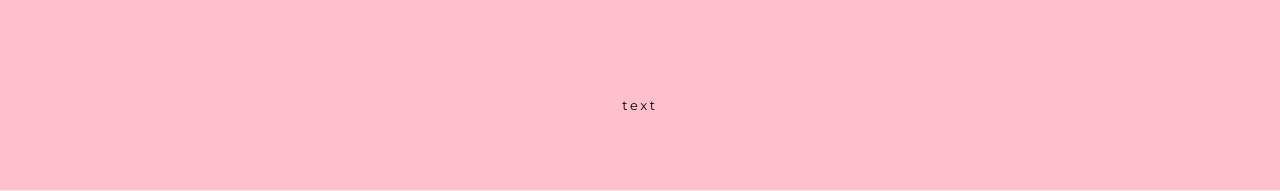
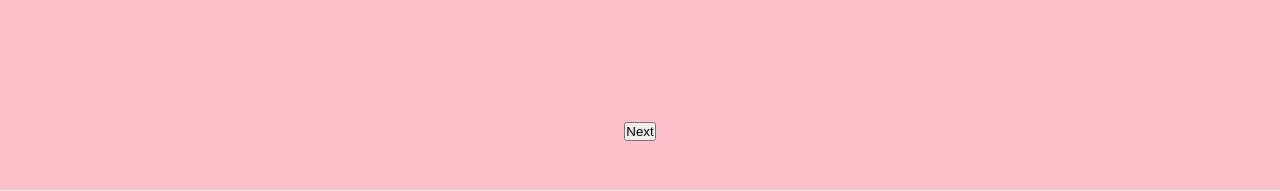
Before and after one commit to milovanovic23/HZS-Takmicenje, a React (Create React App) app in the folder client/: page /test-yourself in a window 1280 px wide. Both pictures are taken after a click on the button "Start game". Shown: the part 591-782 px from the top of the page. Built offline with nearby package versions, Linux system fonts and the light colour scheme.

Commit message:
Began working on game

```diff
--- a/client/src/Pages/Game/Game.jsx
+++ b/client/src/Pages/Game/Game.jsx
@@ -1,5 +1,5 @@
-import React, { useState } from 'react';
-import GameChoice from '../../components/GameChoice/GameChoice';
+import React, { useState, useEffect } from 'react';
+// import GameChoice from '../../components/GameChoice/GameChoice';
 import './Game.css';
 
 import idle from "../../assets/Azaric-Idle.gif";
@@ -7,23 +7,124 @@ import walking from "../../assets/Azaric-Walking.gif";
 import frozen from "../../assets/Azaric.png";
 
 const Game = (props) => {
+  const [ currChoice, setCurrChoice ] = useState(0);
+  const [ text, setText ] = useState("");
+
   const [ state, setState ] = useState(frozen);
-  const [ choice, setChoice ] = useState(false);
   const [ started, setStarted ] = useState(false);
+  const [ allowNext, setAllowNext ] = useState(false);
 
-
+  const messages = [{
+    text: "You ever heard of the butterfly effect? Essentially, the butterfly effect goes something along the lines of “little insignificant events can lead to significant results over time.” It’s 2004, Kai was born in the sign of aquarius, the creative, witty sign that sees the world through heart shaped sunglasses.",
+    type: "text"
+  },{
+    text: "Our protagonist is somewhat of a butterfly themselves, their bubbly personality always left a mark on people’s hearts. Kai was smiling at all times, even when they tripped over, they didn’t ever cry.",
+    type: "text"
+  },{
+    text: "Years have passed, and Kai was growing up on the internet. By the age of 11 they had some online friends they met by playing their favorite online video game. Some were their age, others younger and only a few older.",
+    type: "text"
+  },{
+    text: "On their 12th birthday, Kai, as on their every birthday, started playing their favorite game, and told people that it’s her birthday today. Someone stood out, it was Avery. Avery was three years older than Kai, and Kai had a lot of fun playing games with Avery.",
+    type: "text"
+  },{
+    text: "At the ripe age of 13, Kai opened up their first social media account. It was a picture sharing website, Papchat. Papchat’s main feature is their private messaging using images and they call it “papping”. Immediately, Kai added Avery on Papchat, I mean, how dangerous could it be considering Kai has known Avery for a year now?",
+    type: "text"
+  },{
+    text: "They started talking, night and day. Kai even used to fall asleep on their phone while talking to Avery. Kai, at one point, forgot how it is to feel rested, every night was the same, up until the late night hours. Avery was Kai’s first love.",
+    type: "text"
+  },{
+    text: "One night Avery asked Kai if they wanted to play a game called “21 questions”. “I play it often with my friends. It’s fun.”, said Avery, “Have you ever played i t?”. “No”, Kai responded, “I have never played it, but I’m down to try”.",
+    type: "text"
+  },{
+    text: "Kai thought Avery knew everything about them, I mean, Avery even got to talk to Kai’s mother on FaceTime a few times. “What’s the point of the game?”, Kai thought to themselves.",
+    type: "text"
+  },{
+    text: "“Have you ever sent nudes?”. Kai was struck by this question. They heard about nudes before, they know what they are, but never even thought about taking them, let alone send them to anyone.",
+    type: "text"
+  },{
+    text: "Avery started to sweet talk Kai. “I think your body is so nice, I have never seen a petite one like yours”, “Those jeans looked so good on you, I would love to see you take them off yourself”. Kai felt a rush, their body temperature raised and they started getting dizzy.",
+    type: "text"
+  },{
+    text: "Will Kai do what their friend Avery asked them to do?",
+    optionA: 17,
+    optionAText: "Yes",
+    optionB: 16,
+    optionBText: "No",
+    type: "choice"
+  },{
+    text: "Six months have passed since that evening. For Kai, all nighters while texting about fun things were long gone. They felt trapped in this cycle of not wanting to lose their favorite friend and feeling bad about themselves.",
+    type: "text"
+  },{
+    text: "Will Kai try to break this cycle?",
+    optionA: 17,
+    optionAText: "Yes",
+    optionB: 13,
+    optionBText: "No",
+    type: "choice"
+  },{
+    text: "Six more months have passed. Kai felt even worse about herself. The constant feeling of being used and the thoughts about feeling like a “sl*t” have come across her mind too many times. Avery was asking for more and more.",
+    type: "text"
+  },{
+    text: "Will Kai try to break this cycle?",
+    optionA: 17,
+    optionAText: "Yes",
+    optionB: 15,
+    optionBText: "No",
+    type: "choice"
+  },{
+    text: "It’s been a year and a half since Kai caved in to Avery’s request. Avery’s been acting strange lately, they stopped sweet talking Kai and completely changed the way they talked to them, but Kai thought it was just love, they didn’t know any better.",
+    type: "text"
+  },{
+    text: "Kai couldn’t accept their fate. That bubbly personality disappeared, the sweet little kid that was once  always smiling disappeared. Like her favorite Disney character Snow White, she just fell asleep and never woke up.",
+    type: "game-over",
+  },{
+    text: "Kai’s attempt backfired. Avery fell into a frenzy of rage. “Wh*re”, “sl*t”, ”worthless piece of sh*t”, “You were nothing but a toy to me”. Kai couldn’t believe that the Avery they once knew had become such a monster, unrecognisable from the person they met.",
+    type: "text"
+  },{
+    text: "Kai cried so much that the area around their eyes became a mix of deep blue, purple and red, in a pattern that would make Kai look like they are on their dying bed. In a way, maybe Kai was on their dying bed. Her soul completely died off, not having energy to even stand up and go to the bathroom, even if it meant that they were physically hurting from that.",
+    type: "text"
+  },{
+    text: "A few days passed, Kai started to have good days, even though they have a scar on their loving heart. Avery hasn’t sent a message in a while, which was still weird to Kai, even though Avery hurt Kai. “Why do I miss them?” - Kai thought to herself.",
+    type: "text"
+  }];
 
   function advance() {
-    // if ()
+    if (!started) return;
+
+    setText(messages[currChoice].text);
+
+    //console.log(started && messages[currChoice].type === "choice");
+
+    switch (messages[currChoice].type) {
+      case "game-over":
+        setText("There are no right or wrong choices. The butterfly always flies, it’s up to us to choose the direction the butterfly flies away in.");
+        break;
+      case "choice":
+        // setCurrChoice(messages[currChoice].nextChoice);
+        // setText()
+        setCurrChoice(currChoice + 1);
+        setState(idle);
+        setAllowNext(false);
+        break;
+      case "text":
+        setCurrChoice(currChoice + 1);
+        break;
+    }
   }
+
+  // useEffect(()=>{
+  //   option === "A" ? setCurrChoice(messages[currChoice - 1 < 0 ? 0 : currChoice - 1].optionA) : setCurrChoice(messages[currChoice - 1 < 0 ? 0 : currChoice - 1].optionB);
+  // }, [option]);
 
   return (
     <div className="game-wrapper">
-      <div className="game" onClick={advance}>
+      <div className="game">
         <img src={state} alt="character" />
-        <div className="options">
-          { !started ? <button onClick={() => {setStarted(true); setState(walking)}} >Start game</button> : <GameChoice choice={choice} />}
-        </div>
+        <p>{ text }</p>
+        { !started ? <button onClick={() => {setStarted(true); setState(walking); setAllowNext(true);}} >Start game</button> : <></> }
+        { started && messages[currChoice - 1 < 0 ? 0 : currChoice - 1].type === "choice" ? <div className="game-choices"> <button onClick={()=>{ setCurrChoice(messages[currChoice - 1 < 0 ? 0 : currChoice - 1].optionA); advance() }} >{ messages[currChoice - 1 < 0 ? 0 : currChoice - 1].optionAText }</button> <button onClick={()=>{ setCurrChoice(messages[currChoice - 1 < 0 ? 0 : currChoice - 1].optionB); advance() }}>{ messages[currChoice - 1 < 0 ? 0 : currChoice - 1].optionBText }</button> </div> : <></>}
+
+        { allowNext ? <button onClick={advance}>Next</button> : <></> }
       </div>
     </div>
   );
--- a/client/src/components/GameChoice/GameChoice.jsx
+++ /dev/null
@@ -1,11 +0,0 @@
-import React from 'react';
-
-const GameChoice = ({ choice }) => {
-  return (
-    <>
-        { choice ? <div> <button>c1</button> <button>c2</button> </div> : <p>text</p> }
-    </>
-  );
-}
-
-export default GameChoice;
```
